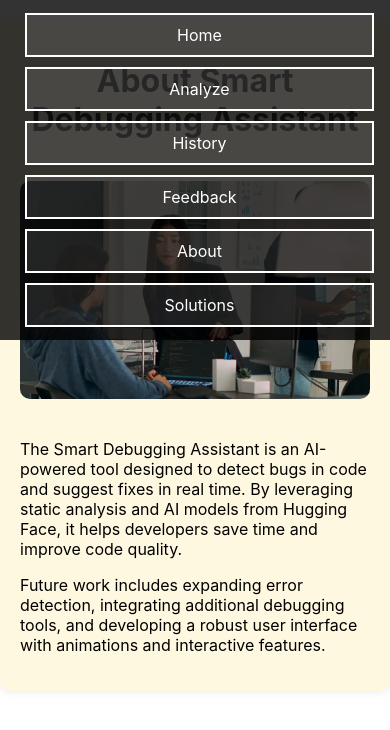
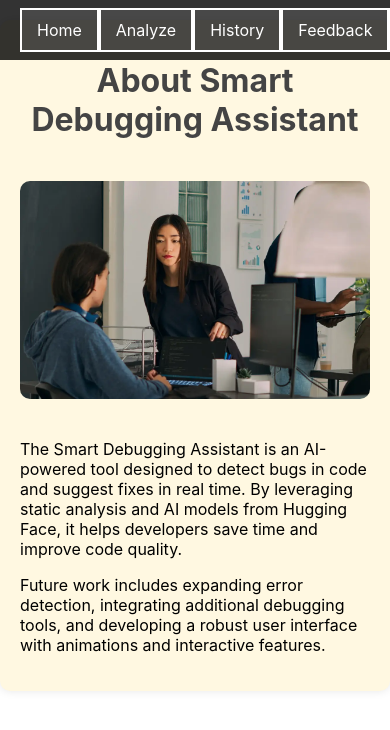
Before and after one commit to avinashmadnani05/Debug_Wizard, a React (Create React App) app in the folder Frontend/debuger/: page /about in a window 390 px wide. Shown: the top 730 px of the page. Built offline with nearby package versions, Linux system fonts and the light colour scheme.

Commit message:
Update Navbar.css

```diff
--- a/Frontend/debuger/src/styles/Navbar.css
+++ b/Frontend/debuger/src/styles/Navbar.css
@@ -28,36 +28,22 @@
     justify-content: space-around;
     align-items: center;
     width: 100%;
-    flex-wrap: wrap; /* Ensures items wrap in smaller screens */
 }
 
 .navbar a {
-    display: block;
+    display: block;  /* Ensuring all links are block-level elements */
     color: #fff;
     text-decoration: none;
     font-size: 1rem;
     padding: 10px 15px;
-    border: 2px solid #fff;
-    background: rgba(255, 255, 255, 0.1);
+    border: 2px solid #fff; /* Adding a border */
+    background: rgba(255, 255, 255, 0.1); /* Slight background for visibility */
     transition: color 0.2s ease, background 0.3s ease, transform 0.2s ease;
     text-align: center;
-    margin: 5px; /* Adds spacing between items */
-}
-
-/* Responsive Design */
-@media (max-width: 600px) {
-    .navbar-content {
-        flex-direction: column; /* Stack items in small screens */
-        align-items: center;
-    }
-
-    .navbar a {
-        width: 90%; /* Makes buttons fit within screen width */
-    }
 }
 
 .navbar a:hover {
     color: #ddd;
     background: rgba(255, 255, 255, 0.2);
-    transform: scale(1.05);
+    transform: scale(1.05); /* Slight scale effect */
 }
```
